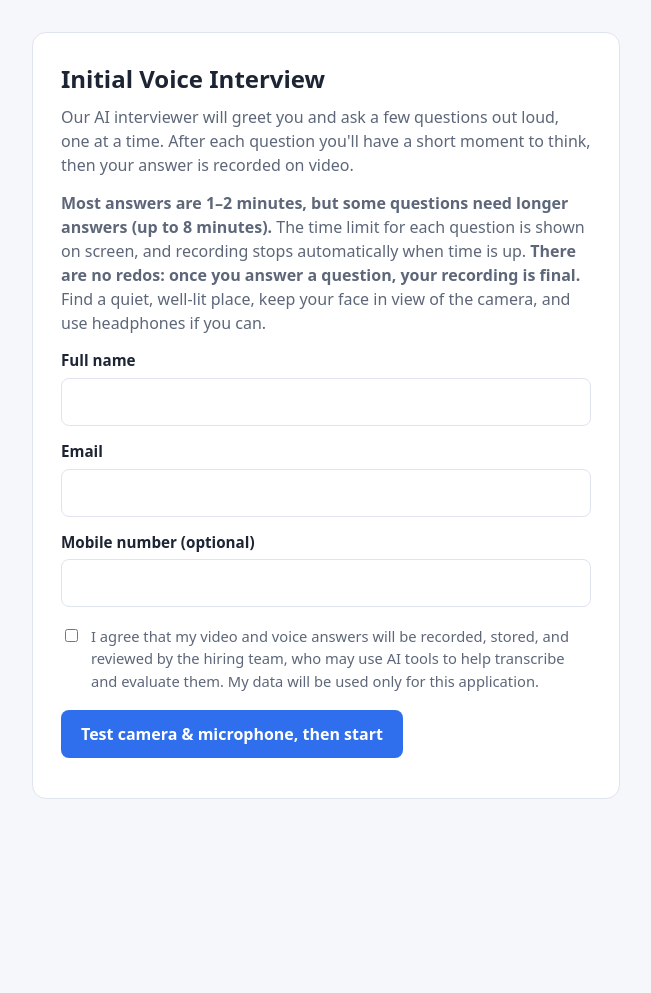
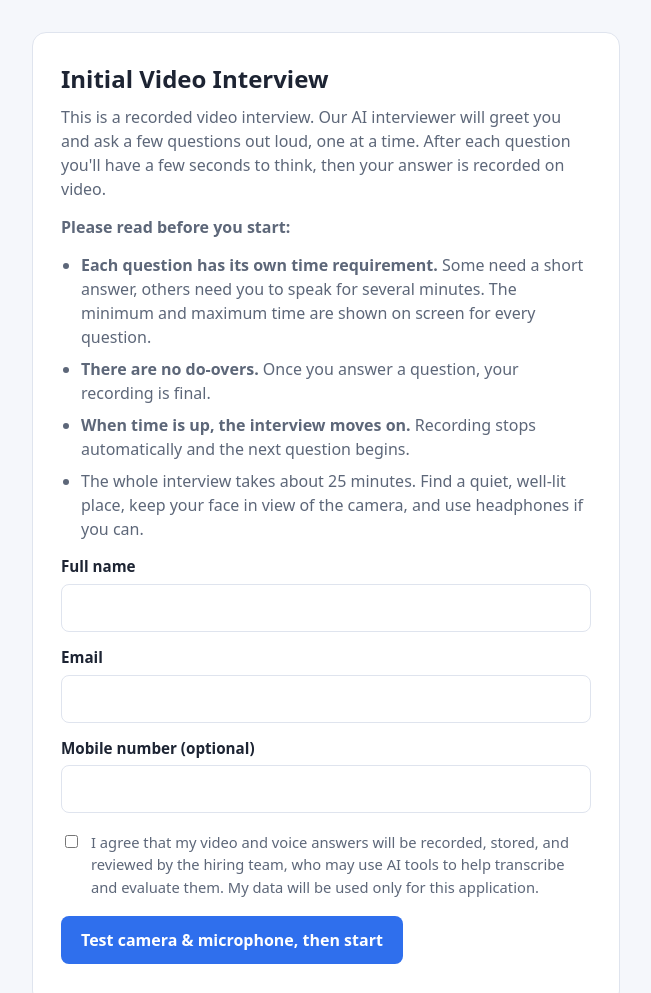
Before and after one commit to HRAdmin001/Interview, a plain HTML site: page index.html in a window 1280 px wide. Shown: the top 993 px of the page, without its empty margins (314-965 px from the left). Before the commit the page ends 831 px from the top, so only its background shows below. Drawn offline with Linux system fonts and the light colour scheme.

Commit message:
Change title to 'Initial Video Interview' and update content
Updated the title and content of the welcome section to reflect a video interview format and added rules for the interview process.

```diff
--- a/index.html
+++ b/index.html
@@ -3,7 +3,7 @@
 <head>
 <meta charset="utf-8">
 <meta name="viewport" content="width=device-width, initial-scale=1">
-<title>Voice Interview</title>
+<title>Initial Video Interview</title>
 <style>
   :root {
     --bg: #f5f7fb; --card: #ffffff; --text: #1d2433; --muted: #5d6779;
@@ -20,6 +20,8 @@
   label { display: block; font-weight: 600; margin: 14px 0 6px; font-size: .95rem; }
   input[type=text], input[type=email], input[type=tel] {
     width: 100%; padding: 11px 12px; border: 1px solid var(--border); border-radius: 8px; font: inherit; }
+  .rules { margin: 0 0 14px; padding-left: 20px; color: var(--muted); }
+  .rules li { margin-bottom: 8px; }
   .consent { display: flex; gap: 10px; align-items: flex-start; margin: 18px 0; font-weight: 400; color: var(--muted); font-size: .92rem; }
   .consent input { margin-top: 4px; }
   button { font: inherit; font-weight: 600; border: 0; border-radius: 8px; padding: 12px 20px; cursor: pointer;
@@ -74,9 +76,15 @@
 
   <!-- 1. Welcome -->
   <div class="card" id="screen-welcome">
-    <h1>Initial Voice Interview</h1>
-    <p>Our AI interviewer will greet you and ask a few questions out loud, one at a time. After each question you'll have a short moment to think, then your answer is recorded on video.</p>
-    <p><strong>Most answers are 1–2 minutes, but some questions need longer answers (up to 8 minutes).</strong> The time limit for each question is shown on screen, and recording stops automatically when time is up. <strong>There are no redos: once you answer a question, your recording is final.</strong> Find a quiet, well-lit place, keep your face in view of the camera, and use headphones if you can.</p>
+    <h1>Initial Video Interview</h1>
+    <p>This is a recorded video interview. Our AI interviewer will greet you and ask a few questions out loud, one at a time. After each question you'll have a few seconds to think, then your answer is recorded on video.</p>
+    <p><strong>Please read before you start:</strong></p>
+    <ul class="rules">
+      <li><strong>Each question has its own time requirement.</strong> Some need a short answer, others need you to speak for several minutes. The minimum and maximum time are shown on screen for every question.</li>
+      <li><strong>There are no do-overs.</strong> Once you answer a question, your recording is final.</li>
+      <li><strong>When time is up, the interview moves on.</strong> Recording stops automatically and the next question begins.</li>
+      <li>The whole interview takes about 25 minutes. Find a quiet, well-lit place, keep your face in view of the camera, and use headphones if you can.</li>
+    </ul>
 
     <label for="name">Full name</label>
     <input type="text" id="name" autocomplete="name">
```
